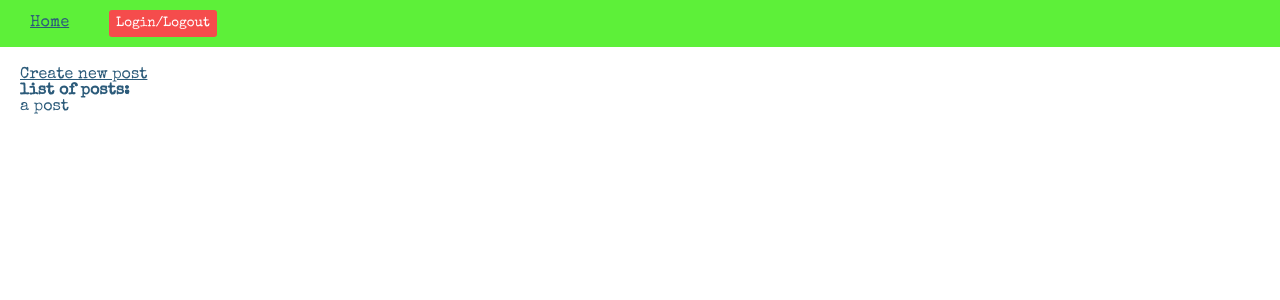
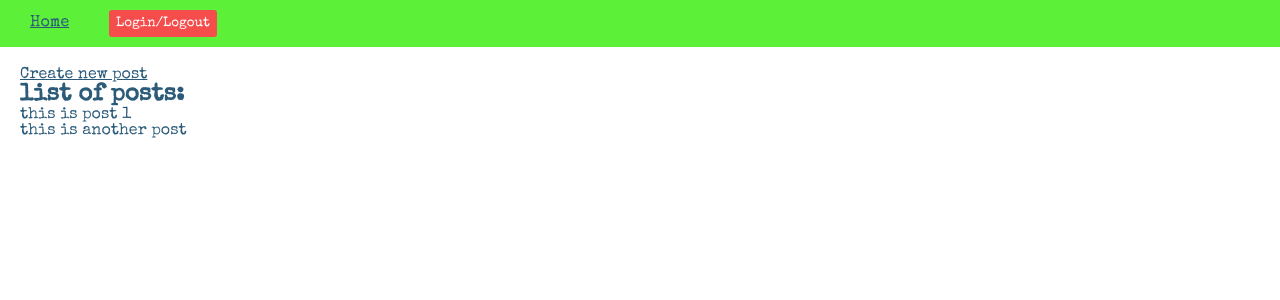
Before and after one commit to mlizchap/react-hoc-login-app, a React app: page / in a window 1280 px wide. Shown: the top 300 px of the page. Built offline with nearby package versions, Linux system fonts and the light colour scheme.

Commit message:
post reducer create and returns post state.  State is hooked up to PostList component and is rendered

```diff
--- a/src/components/Post/Post.js
+++ b/src/components/Post/Post.js
@@ -7,7 +7,7 @@ class Post extends Component {
     }
     render() {
         return (
-          <div>a post</div>
+          <div>{this.props.text}</div>
         );
     }
 }
--- a/src/components/PostList/PostList.js
+++ b/src/components/PostList/PostList.js
@@ -1,6 +1,9 @@
 import React, { Component } from 'react';
 import { Link } from 'react-router-dom';
+import { connect } from 'react-redux';
+
 import Post from '../Post/Post';
+import { map } from 'when';
 
 class PostList extends Component {
     constructor(props) {
@@ -8,14 +11,21 @@ class PostList extends Component {
         this.state = {  };
     }
     render() {
+        {console.log(this.props.posts)}
         return (
             <div>
                 <Link to="/new">Create new post</Link>
-                <h4>list of posts:</h4>
-                <Post />
+                <h2>list of posts:</h2>
+                {this.props.posts.map(post => {
+                    return <Post key={post.id} text={post.text}/>
+                })}
             </div>
         );
     }
 }
 
-export default PostList;
+function mapStateToProps(state) {
+    return { posts: state.posts }
+}
+
+export default connect(mapStateToProps)(PostList);
--- a/src/index.js
+++ b/src/index.js
@@ -5,9 +5,10 @@ import { Provider } from 'react-redux';
 import { createStore } from 'redux';
 
 import App from './components/App/App';
+import reducers from './reducers';
 import './index.scss';
 
-const store = createStore(() => {});
+const store = createStore(reducers);
 
 ReactDOM.render(
     <Provider store={store}>
--- a/src/reducers/index.js
+++ b/src/reducers/index.js
@@ -0,0 +1,9 @@
+import { combineReducers } from 'redux';
+
+import postReducer from './postReducer';
+
+const rootReducer = combineReducers({
+    posts: postReducer
+})
+
+export default rootReducer;
--- /dev/null
+++ b/src/reducers/postReducer.js
@@ -0,0 +1,8 @@
+const testPosts = [{ text: 'this is post 1', id: 1}, { text: 'this is another post', id: 2}]
+
+export default (state = testPosts, action) => {
+    switch (action.tyle) {
+        default:
+            return state
+    }
+}
```
